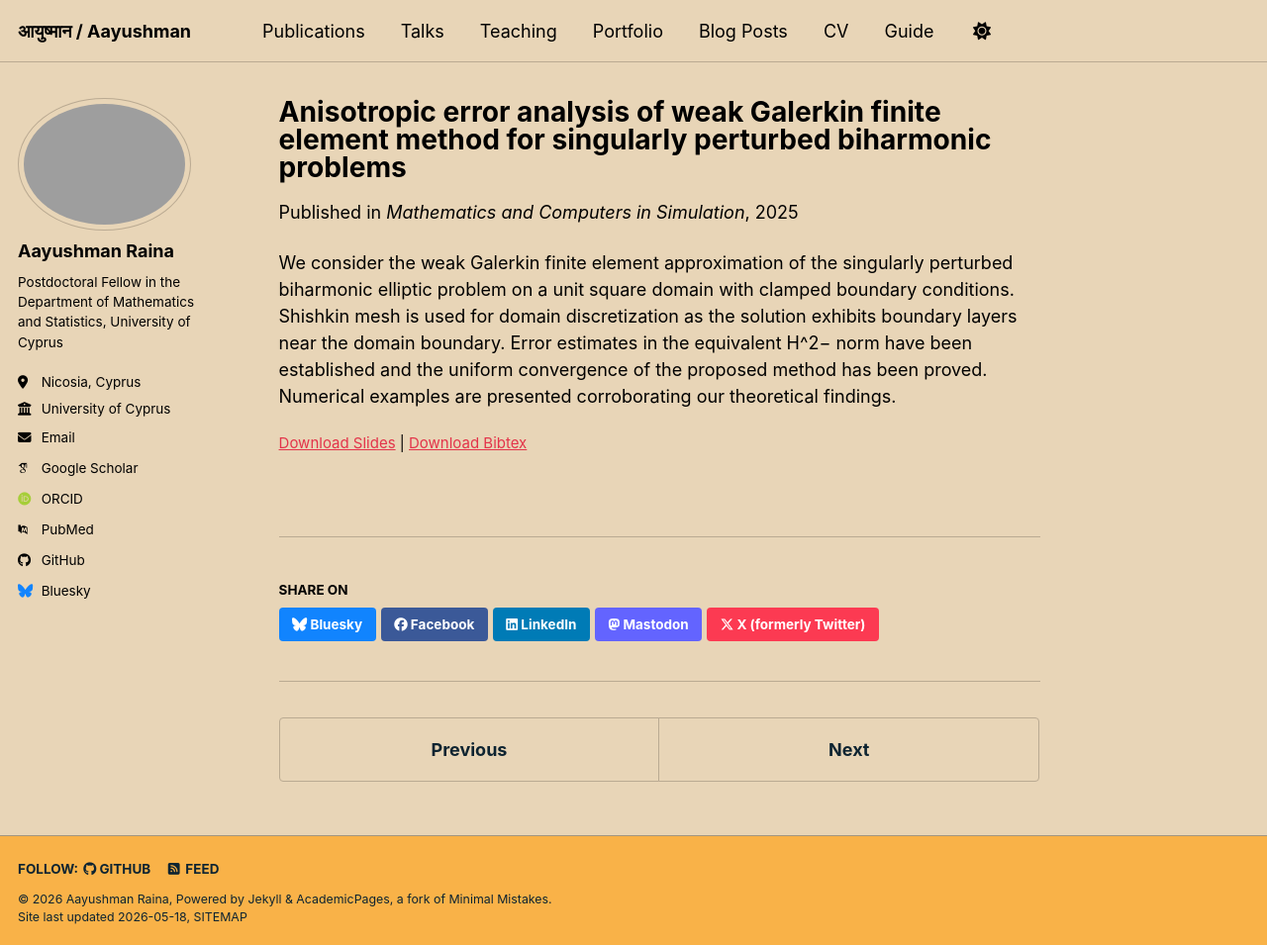
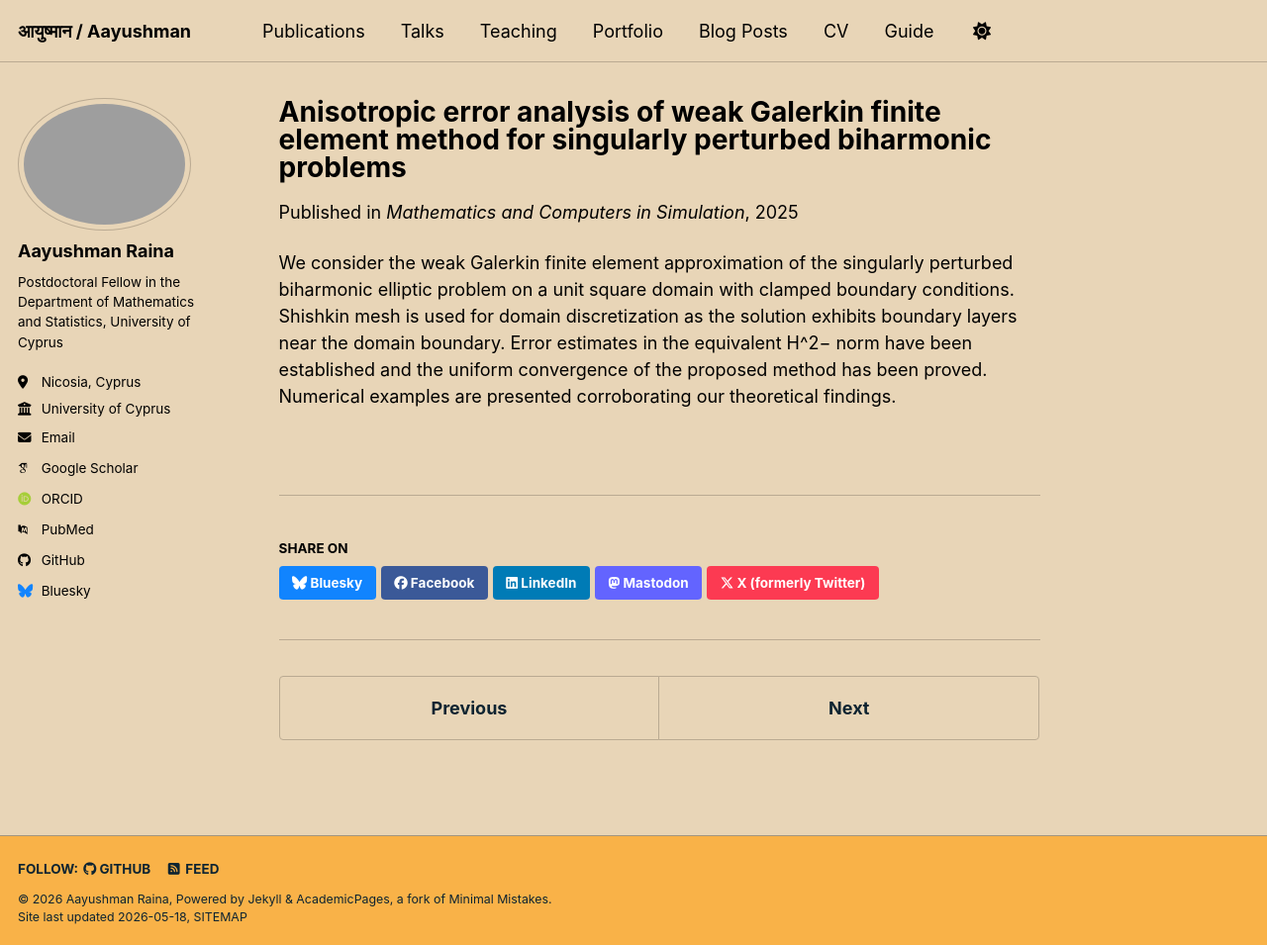
Before and after one commit to Aayushman5/Aayushman5.github.io, a Jekyll site: the page built from _publications/2009-10-01-paper-title-number-1.md, in a window 1280 px wide and 955 px high. Shown: the whole window at 99% size. Built offline with Jekyll 4.4.1, drawn with Linux system fonts in a browser that asks for light colours; some web fonts are replaced; a script bundle is joined from its source files by our own code; library files that are not in the unit come from our copies; part of the change alters nothing that is shown.

```diff
--- a/_publications/2009-10-01-paper-title-number-1.md
+++ b/_publications/2009-10-01-paper-title-number-1.md
@@ -5,8 +5,5 @@ category: manuscripts
 permalink: /publication/2009-10-01-paper-title-number-1
 date: 2025-03-01
 venue: 'Mathematics and Computers in Simulation'
-slidesurl: 'https://academicpages.github.io/files/slides1.pdf'
-paperurl: 'https://academicpages.github.io/files/paper1.pdf'
-bibtexurl: 'https://academicpages.github.io/files/bibtex1.bib'
 ---
 We consider the weak Galerkin finite element approximation of the singularly perturbed biharmonic elliptic problem on a unit square domain with clamped boundary conditions. Shishkin mesh is used for domain discretization as the solution exhibits boundary layers near the domain boundary. Error estimates in the equivalent H^2− norm have been established and the uniform convergence of the proposed method has been proved. Numerical examples are presented corroborating our theoretical findings.
```
